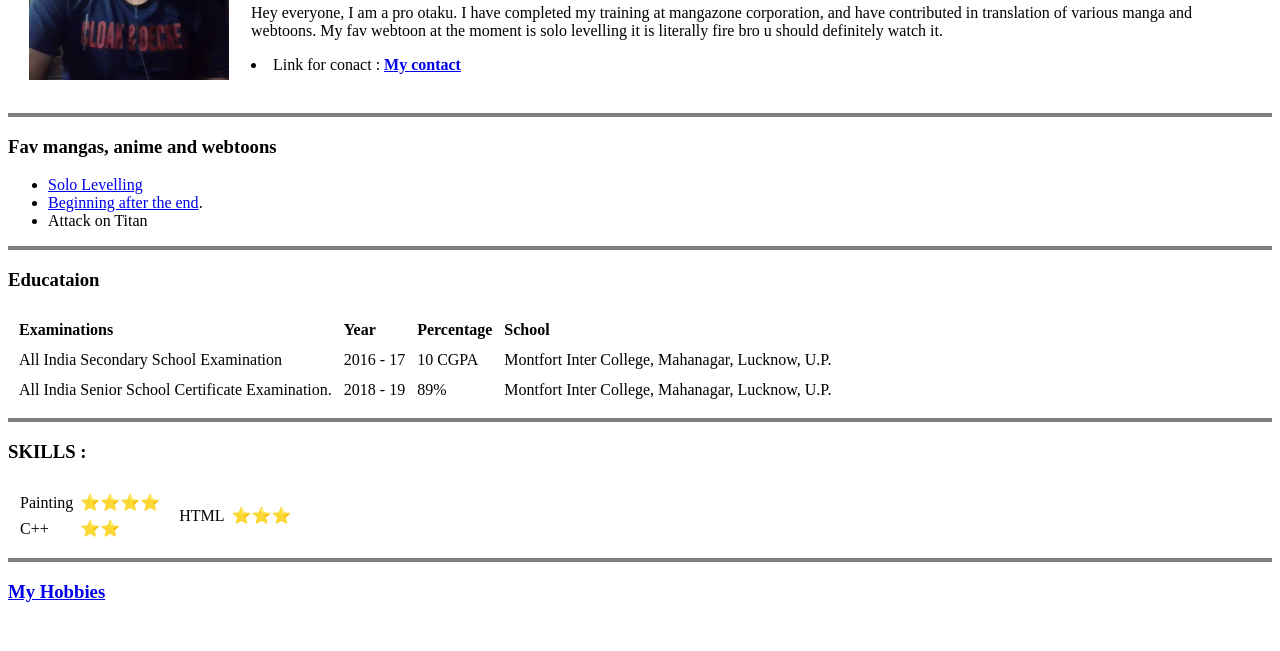
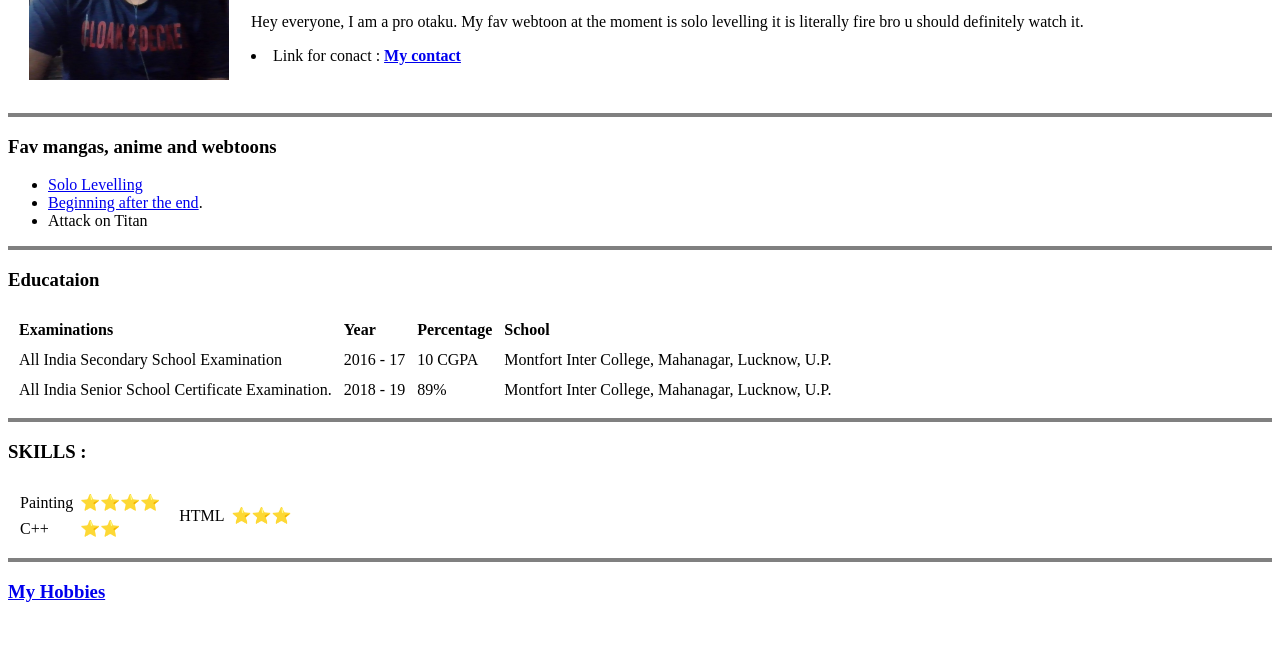
Before and after one commit to Shashwat1005/samplesite, a plain HTML site: page index.html in a window 1280 px wide. Shown: the part 149-800 px from the top of the page. Drawn offline with Linux system fonts and the light colour scheme.

Commit message:
Update index.html

```diff
--- a/index.html
+++ b/index.html
@@ -12,8 +12,7 @@
         <td>   <h1>Shashwat Sinha</h1>
           <p><em><strong><a href="/wiki/Weeb_(disambiguation).">Veteren Weeb</a>.</strong></em></p>
           <p>
-            Hey everyone, I am a pro otaku. I have completed my training
-            at mangazone corporation, and have contributed in translation of various manga and webtoons. My fav webtoon at
+            Hey everyone, I am a pro otaku. My fav webtoon at
             the moment is solo levelling it is literally fire bro u should definitely watch it.
           </p>
           <li>Link for conact : <strong><a href="my contact.html">My contact</a></strong></li> </td>
```
